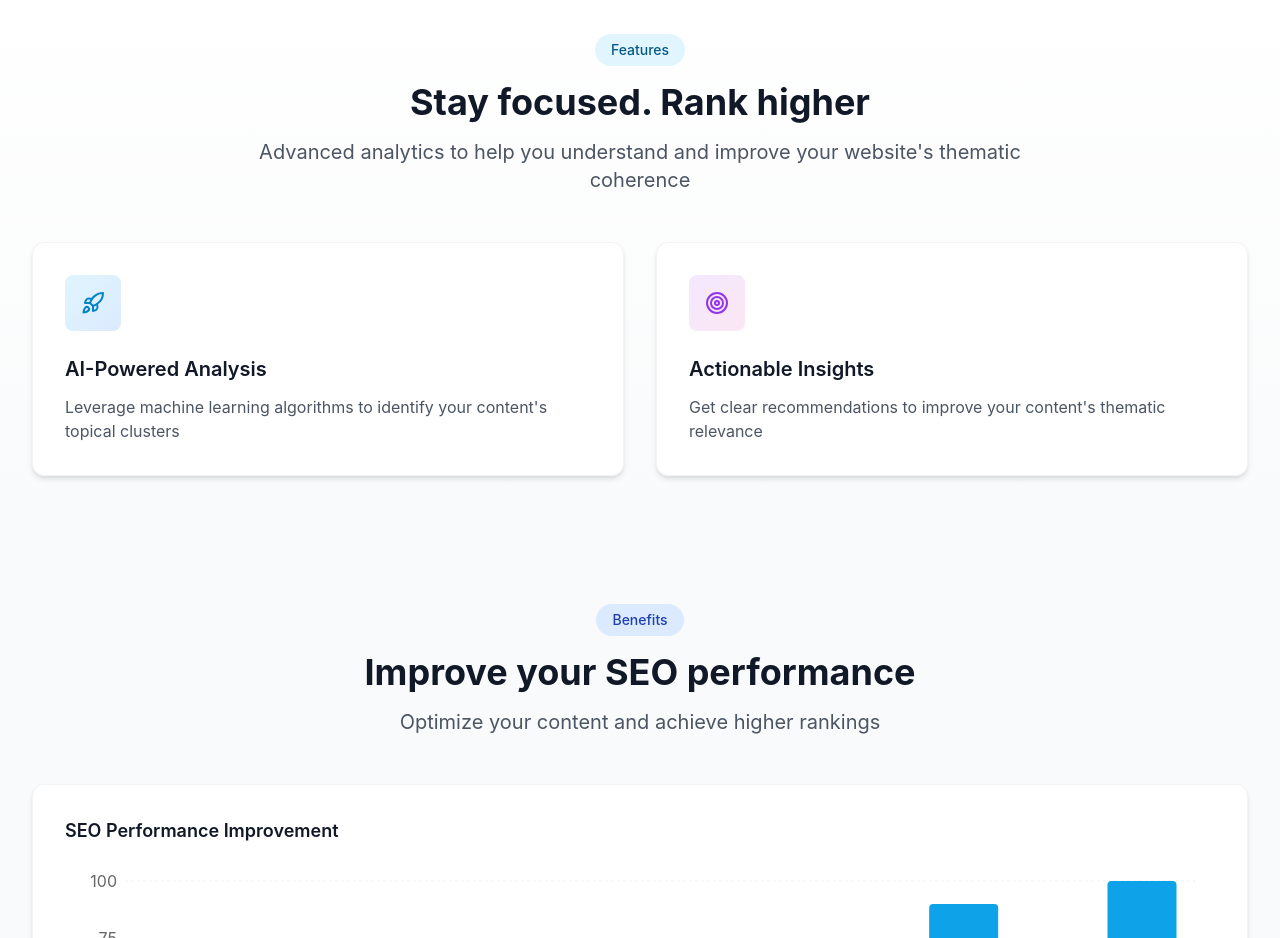
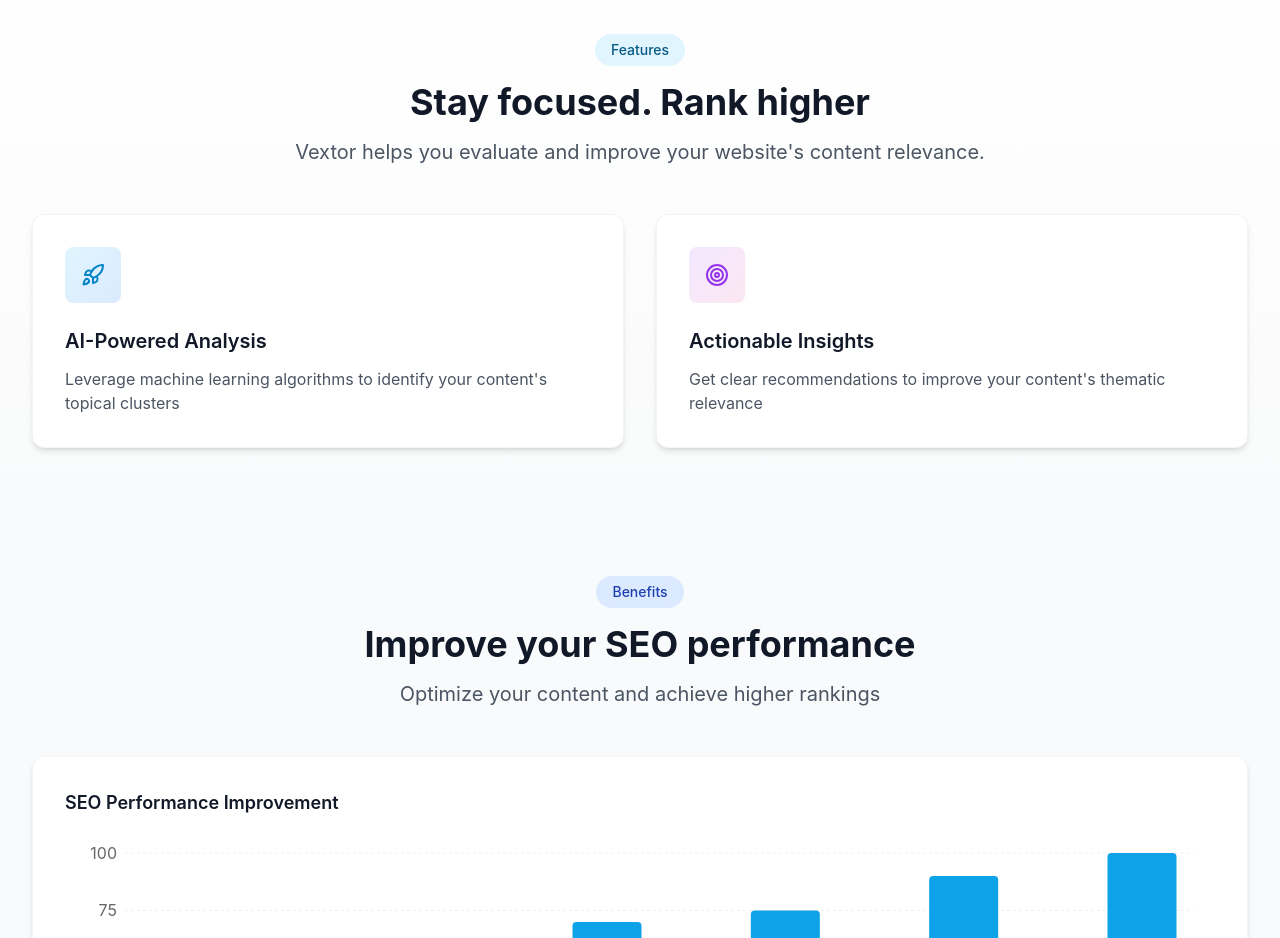
Before and after one commit to jukulii/vextor-focus-lab, a React (Vite) app: page / in a window 1280 px wide. Shown: the part 1080-2018 px from the top of the page. Built offline with nearby package versions, Linux system fonts and the light colour scheme; a web font is replaced by a local one.

Commit message:
Refactor hero section text
The hero section text was updated.

```diff
--- a/src/components/FeatureSection.tsx
+++ b/src/components/FeatureSection.tsx
@@ -14,7 +14,7 @@ const FeatureSection = () => {
             Stay focused. Rank higher
           </h2>
           <p className="text-xl text-gray-600 max-w-3xl mx-auto">
-            {t('new_era_subtitle')}
+            Vextor helps you evaluate and improve your website's content relevance.
           </p>
         </div>
 
```
